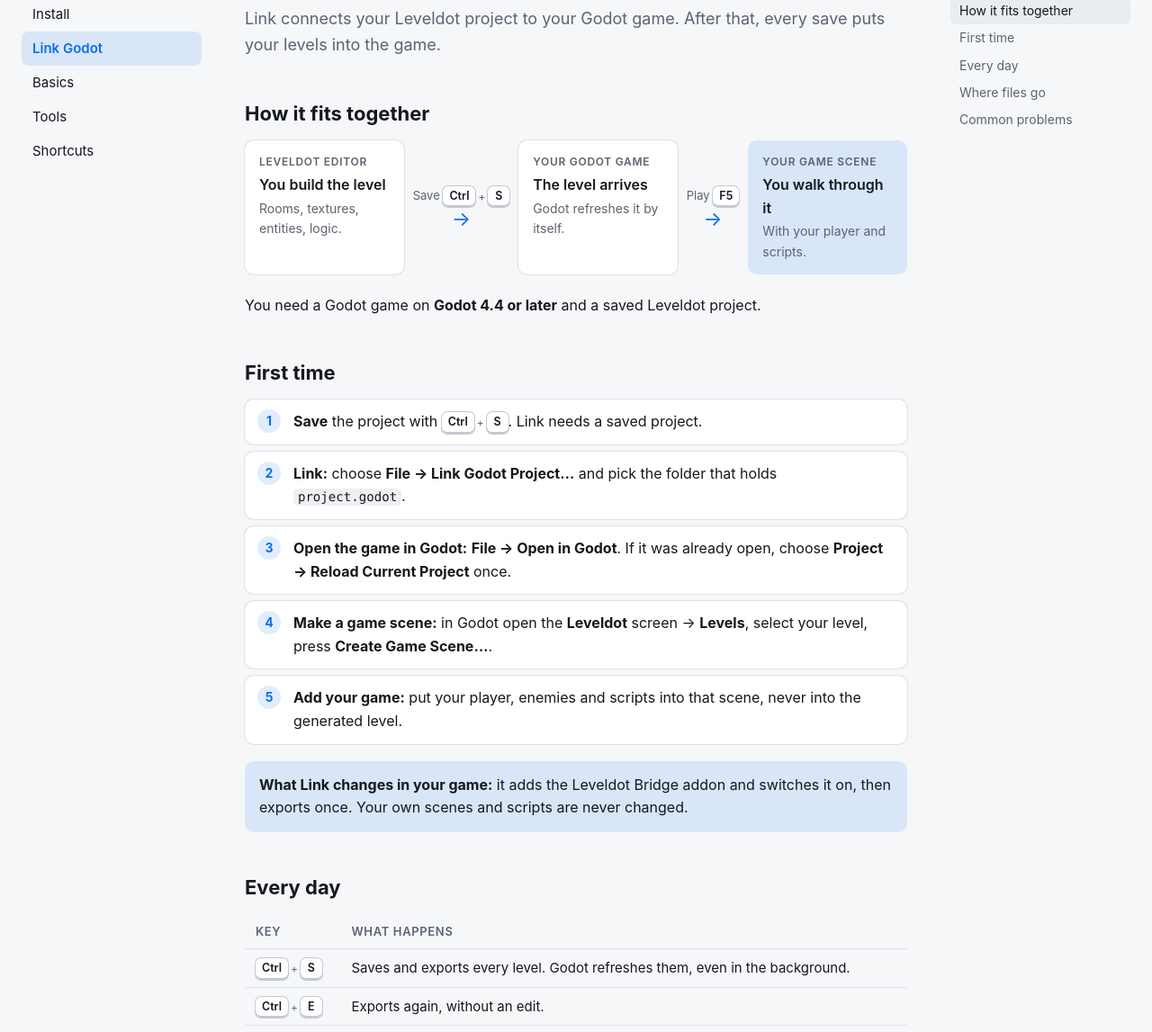
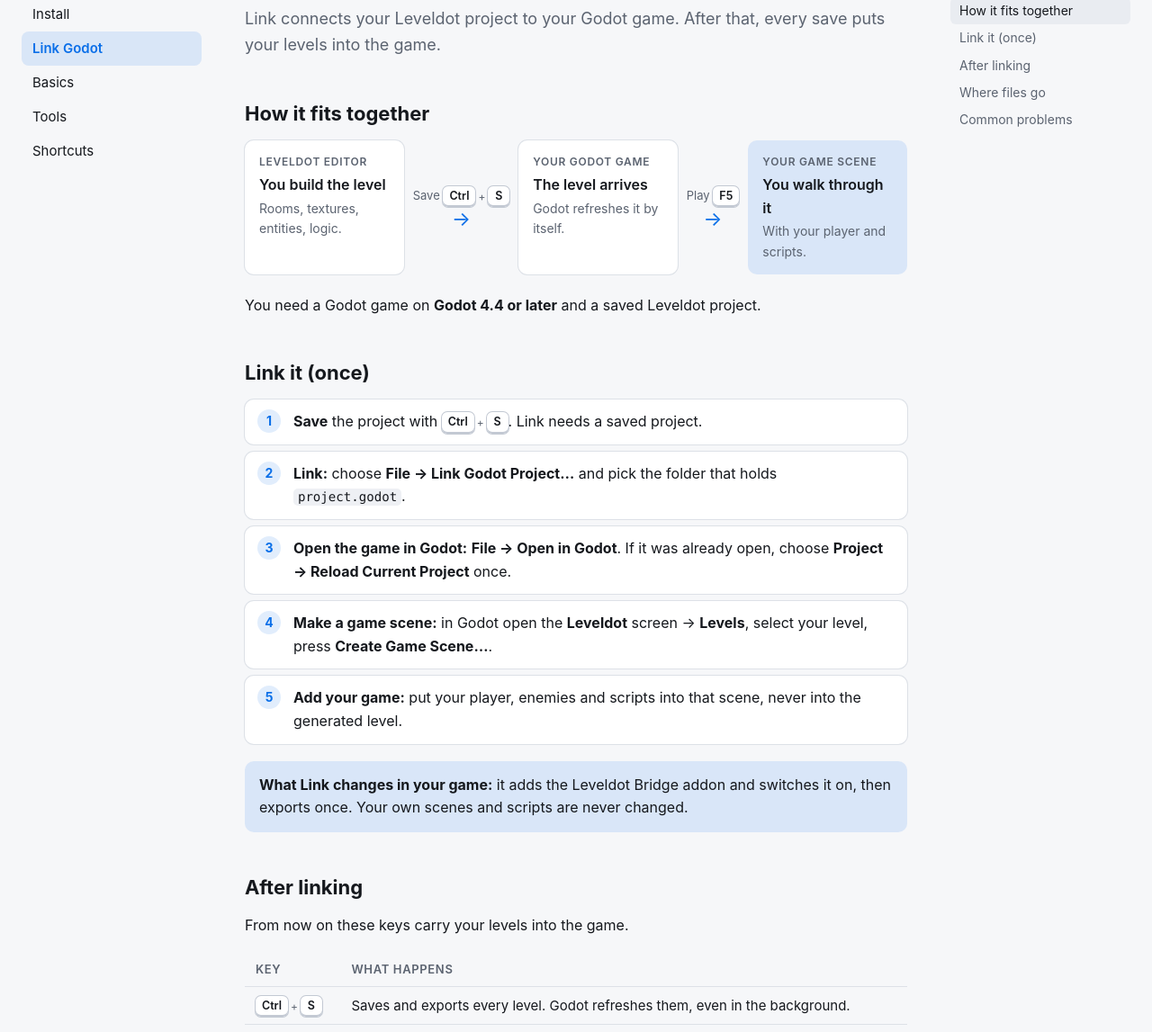
Before and after one commit to onur-c/leveldoteditor.com, a plain HTML site: page site/docs/link-godot.html in a window 1280 px wide. Shown: the part 142-1289 px from the top of the page at 90% size. Drawn offline with Linux system fonts and the light colour scheme.

Commit message:
Link Godot: headings say what they cover (Link it (once), After linking)
Co-Authored-By: Claude Opus 5.5 <noreply@anthropic.com>

```diff
--- a/site/docs/link-godot.html
+++ b/site/docs/link-godot.html
@@ -50,7 +50,7 @@
 </div>
 
 <p>You need a Godot game on <strong>Godot 4.4 or later</strong> and a saved Leveldot project.</p>
-<h2 id="first-time">First time</h2>
+<h2 id="link-it-once">Link it (once)</h2>
 <ol>
 <li><strong>Save</strong> the project with <span class="keys"><span class="combo"><kbd>Ctrl</kbd><span class="plus">+</span><kbd>S</kbd></span></span>. Link needs a saved project.</li>
 <li><strong>Link:</strong> choose <strong>File → Link Godot Project…</strong> and pick the folder that holds <code>project.godot</code>.</li>
@@ -60,7 +60,8 @@
 </ol>
 <div class="note"><p><strong>What Link changes in your game:</strong> it adds the Leveldot Bridge addon and switches it on, then exports once. Your own scenes and scripts are never changed.</p></div>
 
-<h2 id="every-day">Every day</h2>
+<h2 id="after-linking">After linking</h2>
+<p>From now on these keys carry your levels into the game.</p>
 <table>
 <thead>
 <tr>
@@ -99,7 +100,7 @@ res://
 <h2 id="common-problems">Common problems</h2>
 <details><summary>“Save the project first”</summary><p>Press <span class="keys"><span class="combo"><kbd>Ctrl</kbd><span class="plus">+</span><kbd>S</kbd></span></span>, then link again.</p></details>
 <details><summary>Godot does not react to an export</summary><p>The game must be open in Godot with <strong>Leveldot Bridge</strong> switched on (<strong>Project → Project Settings → Plugins</strong>). Reload the project once after linking, or press <strong>Refresh</strong> on the Leveldot screen.</p></details>
-<details><summary>The level is not in the game</summary><p>Only a scene that contains the level shows it. Make one with <strong>Create Game Scene…</strong> (step 4).</p></details>
+<details><summary>The level is not in the game</summary><p>Only a scene that contains the level shows it. Make one with <strong>Create Game Scene…</strong> (step 4 of Link it).</p></details>
 <details><summary>My Godot is older than 4.4</summary><p>The addon needs Godot 4.4 or later. Open the game in a newer Godot.</p></details>
 <details><summary>An error code (A201, X40x, E30x)</summary>
 <table>
@@ -119,7 +120,7 @@ res://
 <p>A failed export keeps the level's previous export, so the game never breaks halfway.</p>
     <nav class="pager" aria-label="Pages"><a class="pager-prev" href="index.html"><svg class="icon" viewBox="0 0 24 24" aria-hidden="true" fill="none" stroke="currentColor" stroke-width="1.8" stroke-linecap="round" stroke-linejoin="round"><path d="M19 12H5m0 0 6-6m-6 6 6 6"/></svg><span><small>Previous</small>Install</span></a><a class="pager-next" href="basics.html"><span><small>Next</small>Basics</span><svg class="icon" viewBox="0 0 24 24" aria-hidden="true" fill="none" stroke="currentColor" stroke-width="1.8" stroke-linecap="round" stroke-linejoin="round"><path d="M5 12h14m0 0-6-6m6 6-6 6"/></svg></a></nav>
   </main>
-  <aside class="toc"><p class="toc-title">On this page</p><ul><li><a href="#how-it-fits-together">How it fits together</a></li><li><a href="#first-time">First time</a></li><li><a href="#every-day">Every day</a></li><li><a href="#where-files-go">Where files go</a></li><li><a href="#common-problems">Common problems</a></li></ul></aside>
+  <aside class="toc"><p class="toc-title">On this page</p><ul><li><a href="#how-it-fits-together">How it fits together</a></li><li><a href="#link-it-once">Link it (once)</a></li><li><a href="#after-linking">After linking</a></li><li><a href="#where-files-go">Where files go</a></li><li><a href="#common-problems">Common problems</a></li></ul></aside>
 </div>
 <!-- footer (scripts/build.py writes this block) -->
 <footer class="foot">
```
Also changed, not shown: 1 other file.
